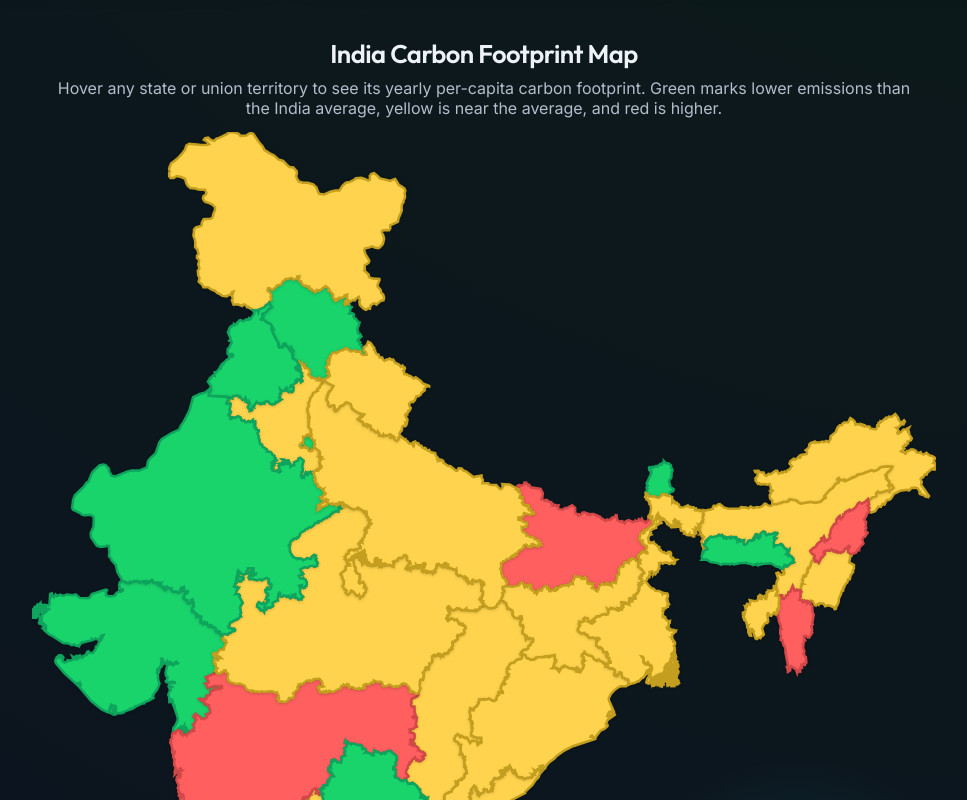
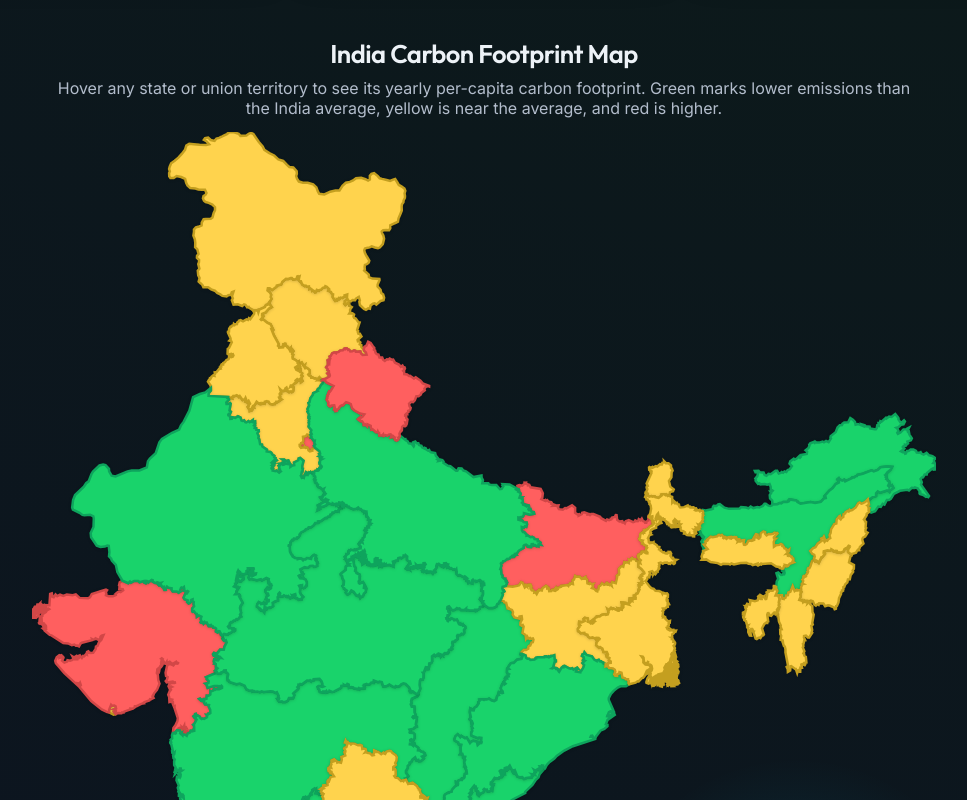
Before and after one commit to Ratul-Chatterjee/Eco-Swaraj, a React (Vite) app: page / in a window 1280 px wide. Shown: the part 980-1780 px from the top of the page, without its empty margins (156-1123 px from the left). Built offline with nearby package versions, Linux system fonts and the light colour scheme; no server answers; the database is empty.

Commit message:
Refactor India map to region-keyed lookup

```diff
--- a/src/components/Common/IndiaCarbonMap.tsx
+++ b/src/components/Common/IndiaCarbonMap.tsx
@@ -2,49 +2,11 @@ import React, { useEffect, useMemo, useState } from "react";
 import indiaSvgMarkup from "../../assets/India.svg?raw";
 import { fallbackStateValues, subscribeToCarbonAnalytics } from "../../services/carbonAnalytics";
 import type { CarbonAnalyticsDocument as CarbonAnalyticsDoc } from "../../services/carbonAnalyticsContract";
+import { buildIndiaRegionAliasLookup, INDIA_REGION_LOOKUP, normalizeIndiaRegionName } from "../../data/indiaMapRegions";
 
 const FALLBACK_NATIONAL_AVERAGE = 1.8;
 
 type MapRegion = { name: string; value: number };
-
-const regionOrder: MapRegion[] = [
-  { name: "Jammu & Kashmir", value: FALLBACK_NATIONAL_AVERAGE },
-  { name: "Ladakh", value: FALLBACK_NATIONAL_AVERAGE },
-  { name: "Himachal Pradesh", value: FALLBACK_NATIONAL_AVERAGE },
-  { name: "Punjab", value: 1.8 },
-  { name: "Haryana", value: 1.9 },
-  { name: "Delhi (NCT)", value: 2.8 },
-  { name: "Uttarakhand", value: FALLBACK_NATIONAL_AVERAGE },
-  { name: "Rajasthan", value: 1.4 },
-  { name: "Uttar Pradesh", value: 1.2 },
-  { name: "Bihar", value: 0.6 },
-  { name: "Sikkim", value: FALLBACK_NATIONAL_AVERAGE },
-  { name: "Arunachal Pradesh", value: 0.7 },
-  { name: "Assam", value: 0.8 },
-  { name: "Meghalaya", value: FALLBACK_NATIONAL_AVERAGE },
-  { name: "Nagaland", value: FALLBACK_NATIONAL_AVERAGE },
-  { name: "Manipur", value: FALLBACK_NATIONAL_AVERAGE },
-  { name: "Mizoram", value: FALLBACK_NATIONAL_AVERAGE },
-  { name: "Tripura", value: FALLBACK_NATIONAL_AVERAGE },
-  { name: "West Bengal", value: 1.8 },
-  { name: "Gujarat", value: 2.5 },
-  { name: "Madhya Pradesh", value: 1.5 },
-  { name: "Chhattisgarh", value: FALLBACK_NATIONAL_AVERAGE },
-  { name: "Jharkhand", value: FALLBACK_NATIONAL_AVERAGE },
-  { name: "Odisha", value: 2.2 },
-  { name: "Maharashtra", value: 2.0 },
-  { name: "Goa", value: FALLBACK_NATIONAL_AVERAGE },
-  { name: "Karnataka", value: 1.5 },
-  { name: "Telangana", value: 1.6 },
-  { name: "Andhra Pradesh", value: 1.7 },
-  { name: "Kerala", value: 1.0 },
-  { name: "Tamil Nadu", value: 1.7 },
-  { name: "Puducherry", value: FALLBACK_NATIONAL_AVERAGE },
-  { name: "Andaman and Nicobar Islands", value: FALLBACK_NATIONAL_AVERAGE },
-  { name: "Lakshadweep", value: FALLBACK_NATIONAL_AVERAGE },
-  { name: "Chandigarh", value: FALLBACK_NATIONAL_AVERAGE },
-  { name: "Dadra and Nagar Haveli and Daman and Diu", value: FALLBACK_NATIONAL_AVERAGE }
-];
 
 const getBand = (value: number) => {
   if (value < FALLBACK_NATIONAL_AVERAGE * 0.95) return { fill: "#19d36b", stroke: "#0ea45d" };
@@ -60,16 +22,26 @@ export const IndiaCarbonMap: React.FC = () => {
 
   useEffect(() => subscribeToCarbonAnalytics(setAnalytics), []);
 
-  const valuesByState = useMemo(() => new Map<string, number>(Object.entries({ ...fallbackStateValues, ...(analytics?.stateValues ?? {}) })), [analytics]);
+  const regionAliasLookup = useMemo(() => buildIndiaRegionAliasLookup(), []);
   const liveNationalAverage = analytics?.nationalAverage ?? FALLBACK_NATIONAL_AVERAGE;
+
+  const valuesByState = useMemo(() => {
+    const merged = { ...fallbackStateValues, ...(analytics?.stateValues ?? {}) };
+    const normalized = new Map<string, number>();
+    Object.entries(merged).forEach(([key, value]) => {
+      normalized.set(normalizeIndiaRegionName(key), value);
+    });
+    return normalized;
+  }, [analytics]);
 
   useEffect(() => {
     const doc = new DOMParser().parseFromString(indiaSvgMarkup, "image/svg+xml");
     Array.from(doc.querySelectorAll("path")).forEach((path, index) => {
-      const region = regionOrder[index] ?? { name: `Region ${index + 1}`, value: FALLBACK_NATIONAL_AVERAGE };
-      const value = valuesByState.get(region.name) ?? region.value ?? liveNationalAverage;
+      const region = INDIA_REGION_LOOKUP.get(index + 1) ?? { name: `Region ${index + 1}` };
+      const canonicalName = regionAliasLookup.get(region.name.toLowerCase().replace(/[&/().,-]/g, " ").replace(/\s+/g, " ").trim()) ?? region.name;
+      const value = valuesByState.get(normalizeIndiaRegionName(canonicalName)) ?? liveNationalAverage;
       const band = getBand(value);
-      path.setAttribute("data-region-name", region.name);
+      path.setAttribute("data-region-name", canonicalName);
       path.setAttribute("data-region-value", String(value));
       path.setAttribute("fill", band.fill);
       path.setAttribute("stroke", band.stroke);
@@ -78,7 +50,7 @@ export const IndiaCarbonMap: React.FC = () => {
       path.setAttribute("style", "cursor:pointer;transition:fill .2s ease,stroke .2s ease;filter:drop-shadow(0 2px 4px rgba(0,0,0,.18));");
     });
     setSvgMarkup(new XMLSerializer().serializeToString(doc));
-  }, [liveNationalAverage, valuesByState]);
+  }, [liveNationalAverage, regionAliasLookup, valuesByState]);
 
   return (
     <section style={{ width: "100%", padding: "0 0 24px", background: "none" }}>
--- /dev/null
+++ b/src/data/indiaMapRegions.ts
@@ -0,0 +1,61 @@
+export type IndiaMapRegion = {
+  pathIndex: number;
+  name: string;
+  aliases?: string[];
+};
+
+export const INDIA_MAP_REGIONS: IndiaMapRegion[] = [
+  { pathIndex: 1, name: "Andaman and Nicobar Islands", aliases: ["Andaman & Nicobar Islands"] },
+  { pathIndex: 2, name: "Andhra Pradesh" },
+  { pathIndex: 3, name: "Arunachal Pradesh" },
+  { pathIndex: 4, name: "Assam" },
+  { pathIndex: 5, name: "Odisha" },
+  { pathIndex: 6, name: "Himachal Pradesh" },
+  { pathIndex: 7, name: "Telangana" },
+  { pathIndex: 8, name: "Lakshadweep" },
+  { pathIndex: 9, name: "Delhi (NCT)", aliases: ["Delhi"] },
+  { pathIndex: 10, name: "Dadra and Nagar Haveli and Daman and Diu", aliases: ["Dadra & Nagar Haveli and Daman & Diu"] },
+  { pathIndex: 11, name: "Puducherry" },
+  { pathIndex: 12, name: "Gujarat" },
+  { pathIndex: 13, name: "Ladakh" },
+  { pathIndex: 14, name: "Punjab" },
+  { pathIndex: 15, name: "West Bengal" },
+  { pathIndex: 16, name: "Jammu & Kashmir", aliases: ["Jammu and Kashmir"] },
+  { pathIndex: 17, name: "Kerala" },
+  { pathIndex: 18, name: "Tamil Nadu" },
+  { pathIndex: 19, name: "Goa" },
+  { pathIndex: 20, name: "Rajasthan" },
+  { pathIndex: 21, name: "Sikkim" },
+  { pathIndex: 22, name: "Nagaland" },
+  { pathIndex: 23, name: "Uttar Pradesh" },
+  { pathIndex: 24, name: "Manipur" },
+  { pathIndex: 25, name: "Mizoram" },
+  { pathIndex: 26, name: "Karnataka" },
+  { pathIndex: 27, name: "Chandigarh" },
+  { pathIndex: 28, name: "Tripura" },
+  { pathIndex: 29, name: "Madhya Pradesh" },
+  { pathIndex: 30, name: "Jharkhand" },
+  { pathIndex: 31, name: "Chhattisgarh" },
+  { pathIndex: 32, name: "Maharashtra" },
+  { pathIndex: 33, name: "Meghalaya" },
+  { pathIndex: 34, name: "Bihar" },
+  { pathIndex: 35, name: "Haryana" },
+  { pathIndex: 36, name: "Uttarakhand" }
+];
+
+export const INDIA_REGION_LOOKUP = new Map<number, IndiaMapRegion>(INDIA_MAP_REGIONS.map((region) => [region.pathIndex, region]));
+
+const normalizeRegionName = (value: string) => value.toLowerCase().replace(/[&/().,-]/g, " ").replace(/\s+/g, " ").trim();
+
+export const buildIndiaRegionAliasLookup = () => {
+  const lookup = new Map<string, string>();
+  for (const region of INDIA_MAP_REGIONS) {
+    lookup.set(normalizeRegionName(region.name), region.name);
+    for (const alias of region.aliases ?? []) {
+      lookup.set(normalizeRegionName(alias), region.name);
+    }
+  }
+  return lookup;
+};
+
+export const normalizeIndiaRegionName = (name: string) => buildIndiaRegionAliasLookup().get(normalizeRegionName(name)) ?? name;
--- a/src/services/carbonAnalytics.ts
+++ b/src/services/carbonAnalytics.ts
@@ -1,6 +1,7 @@
 import { db, isFirebaseConfigured } from "./firebase";
 import { doc, onSnapshot } from "firebase/firestore";
 import type { CarbonAnalyticsDocument as SharedCarbonAnalyticsDoc } from "./carbonAnalyticsContract";
+import { normalizeIndiaRegionName } from "../data/indiaMapRegions";
 
 export type CarbonAnalyticsStateMap = Record<string, number>;
 export type CarbonAnalyticsDoc = SharedCarbonAnalyticsDoc;
@@ -47,7 +48,7 @@ export const fallbackStateValues: CarbonAnalyticsStateMap = {
 };
 
 export const getFallbackStateValue = (stateName: string) => {
-  return fallbackStateValues[stateName] ?? FALLBACK_NATIONAL_AVERAGE;
+  return fallbackStateValues[normalizeIndiaRegionName(stateName)] ?? fallbackStateValues[stateName] ?? FALLBACK_NATIONAL_AVERAGE;
 };
 
 export const subscribeToCarbonAnalytics = (onData: (data: CarbonAnalyticsDoc | null) => void) => {
```
